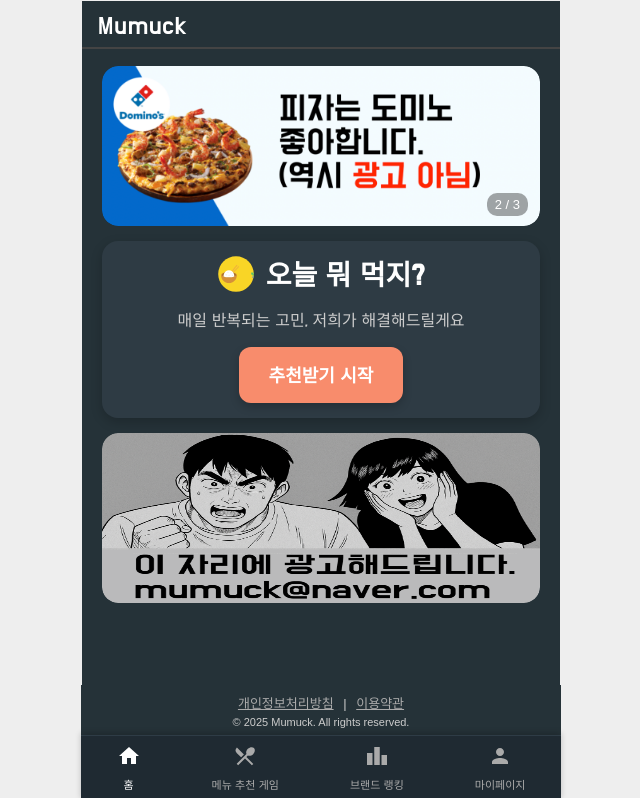
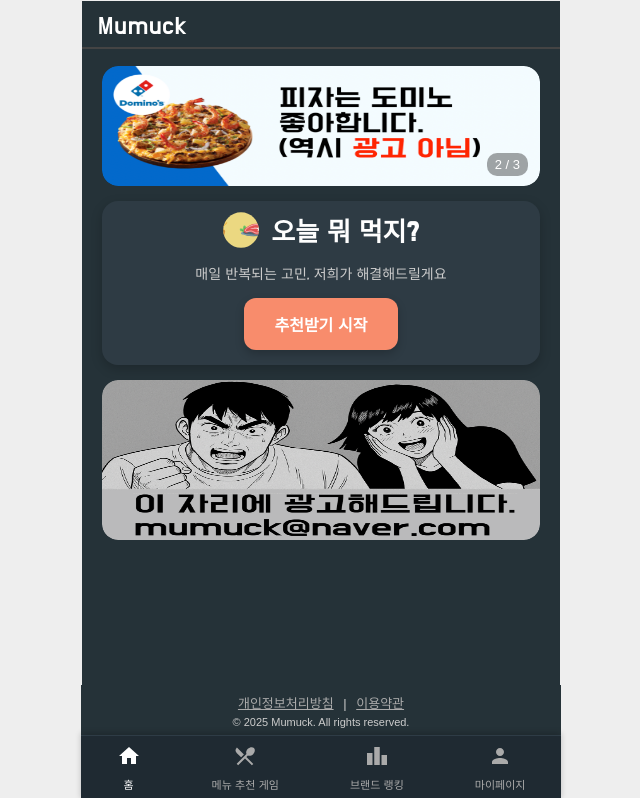
Before and after one commit to YeongjunHwang/mumuck, a React (Create React App) app: page / in a window 1280 px wide. Shown: the top 798 px of the page, without its empty margins (319-959 px from the left). Built offline with nearby package versions, Linux system fonts and the light colour scheme; no server answers.

Commit message:
Intro page banner 크기 수정

```diff
--- a/src/components/AdvertiseBanner.css
+++ b/src/components/AdvertiseBanner.css
@@ -2,7 +2,7 @@
     position: relative;
     width: calc(100% + 40px); /* 양옆 확장 */
     margin: 15px -12px 0;     /* 중화시키고 위 여백만 줌 */
-    height: 170px;            /* 광고 배너 높이 조정 */
+    height: 160px;            /* 광고 배너 높이 조정 */
     overflow: hidden;
     border-radius: 16px;
   }
--- a/src/components/FoodBanner.css
+++ b/src/components/FoodBanner.css
@@ -2,14 +2,14 @@
   position: relative;
   width: calc(100% + 40px); /* 양쪽으로 확장 */
   margin: 0 -12px;           /* 부모(.app-main)의 padding과 중화시킴 */
-  height: 160px;
+  height: 120px;
   border-radius: 16px;
   overflow: hidden;
 }
 
 .banner-slide {
   width: 100%;
-  height: 160px;
+  height: 120px;
   border-radius: 16px;
   overflow: hidden;
   position: relative;
@@ -27,7 +27,7 @@
 
 .swiper-slide {
   background: transparent !important;
-  height: 160px;
+  height: 120px;
   padding: 0 !important;
 }
 
--- a/src/pages/IntroPage/IntroPage.css
+++ b/src/pages/IntroPage/IntroPage.css
@@ -6,13 +6,13 @@
   background-color: #253238;
   padding-top: 5px; /* 헤더 높이와 맞게 조정 */
   color: #ffffff;
-  min-height: 100vh;
+  min-height: 180vh;
   box-sizing: border-box;
 }
 
 .intro-content {
   text-align: center;
-  padding: 32px 20px;
+  padding: 30px 20px;
   margin-top: 15px;
   background-color: #2e3b44;  /* ✅ 배경 박스 컬러 */
   border-radius: 16px;        /* ✅ 둥근 모서리 */
@@ -32,7 +32,7 @@
 }
 
 h1 {
-  font-size: 28px;
+  font-size: 26px;
   font-weight: 700;
   margin-top : -20px;
   margin-bottom: 10px;
@@ -41,7 +41,7 @@
 }
 
 .subtitle {
-  font-size: 16px;
+  font-size: 14px;
   font-family: 'Do Hyeon', sans-serif;
   color: #cccccc;
   margin-top: 5px;
@@ -49,7 +49,7 @@
 
 .start-btn {
   padding: 14px 30px;
-  font-size: 18px;
+  font-size: 16px;
   font-weight: 600;
   font-family: 'Do Hyeon', sans-serif;
   background-color: #f88c6c;
```
